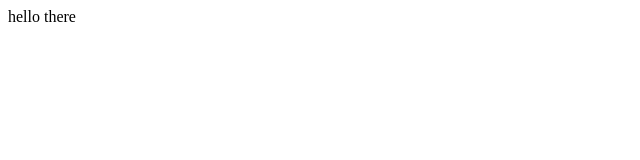
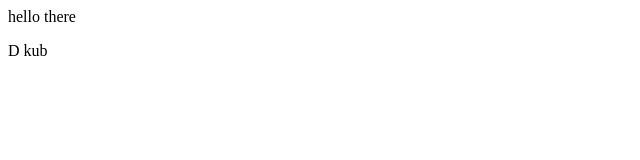
Before and after one commit to Chatchav11/CS100-first-repo, a plain HTML site: page index.html in a window 1280 px wide. Shown: the full height of the page, 0-640 px from the left. Drawn offline with Linux system fonts and the light colour scheme.

Commit message:
format text in index.html

```diff
--- a/index.html
+++ b/index.html
@@ -1,5 +1,6 @@
 <html>
   <body>
     <p>hello there</p>
+    <p>D kub</p>
   </body>
 </html>
```
